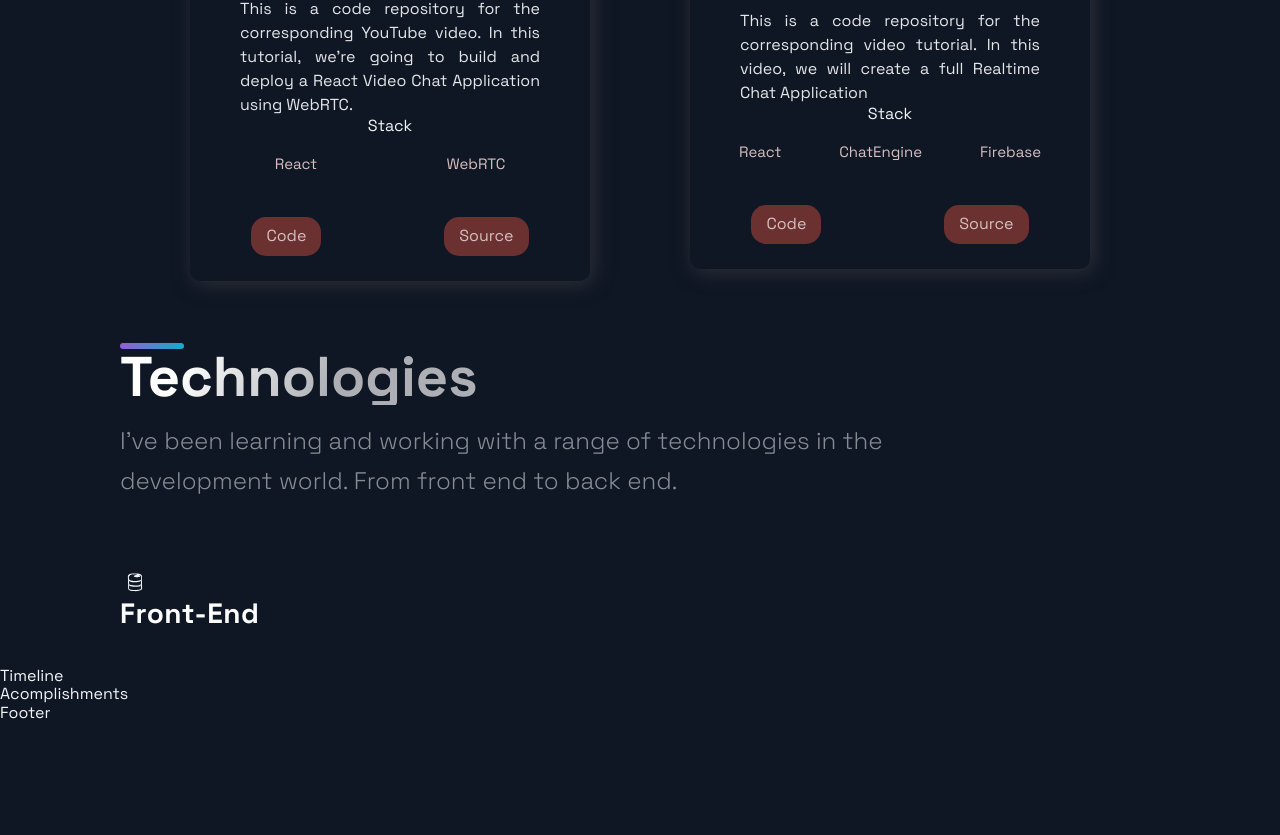
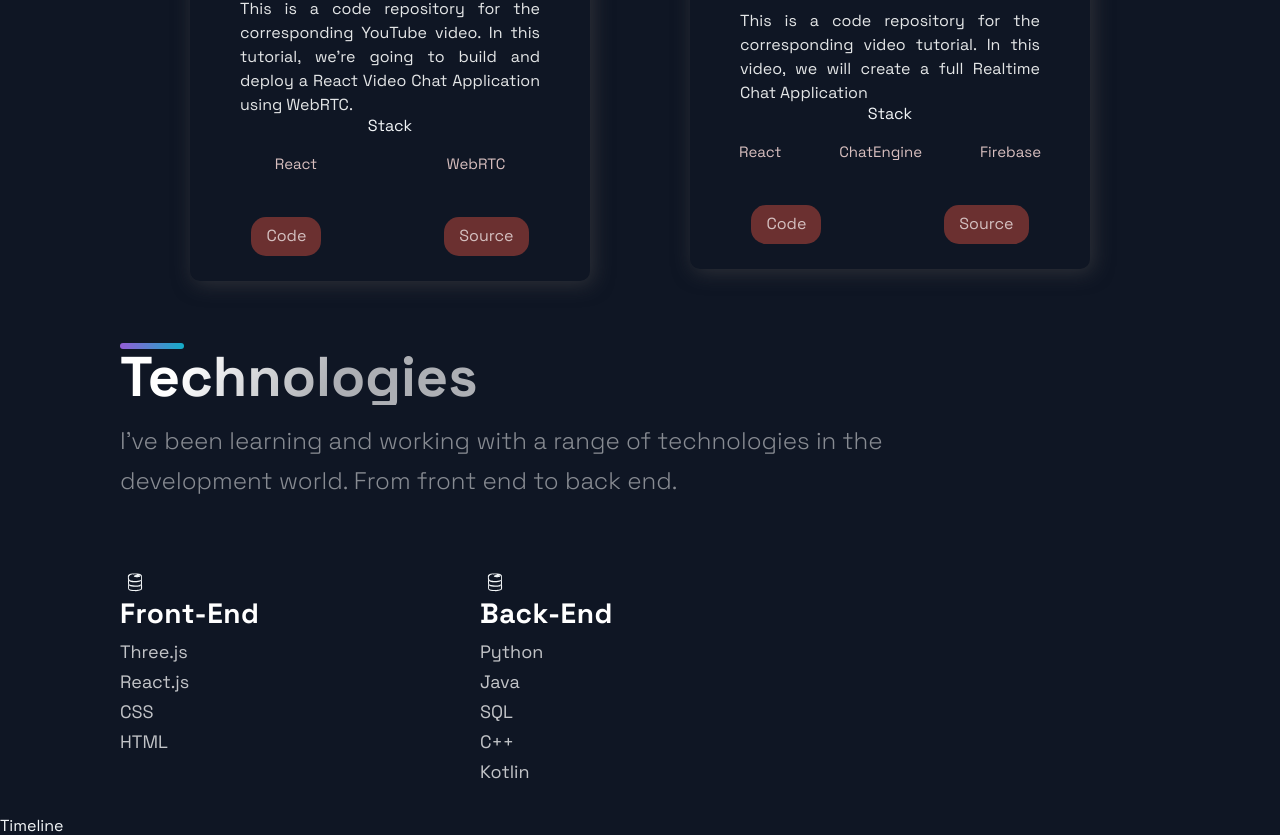
Before and after one commit to Ryoons/PortfolioProject, a Next.js app: page / in a window 1280 px wide. Shown: the part 1933-2768 px from the top of the page. Before the commit the page ends 2656 px from the top, so only its background shows below. Built offline with nearby package versions, Linux system fonts and the light colour scheme.

Commit message:
More technology updates

```diff
--- a/src/components/Hero/Hero.js
+++ b/src/components/Hero/Hero.js
@@ -9,8 +9,8 @@ const Hero = () => (
     <LeftSection>
       <SectionTitle main center>
         Ryan Nguyen <br/>
-        Front End <br/>
-        Web Developer
+        Full Stack <br/>
+        Developer
       </SectionTitle>
       <SectionText>
         My goal is to create innovative webpages that live rent free in your head.
--- a/src/components/Technologies/Technologies.js
+++ b/src/components/Technologies/Technologies.js
@@ -16,7 +16,25 @@ const Technologies = () =>  (
         <DiFirebase size ="3rem"/>
         <ListContainer>
           <ListTitle>Front-End</ListTitle>
-          <ListParagraph></ListParagraph>
+          <ListParagraph>
+            Three.js <br/>
+            React.js <br/>
+            CSS <br/>
+            HTML <br/>
+          </ListParagraph>
+        </ListContainer>
+      </ListItem>
+      <ListItem>
+        <DiFirebase size ="3rem"/>
+        <ListContainer>
+          <ListTitle>Back-End</ListTitle>
+          <ListParagraph>
+            Python <br/>
+            Java <br/>
+            SQL <br/>
+            C++ <br/>
+            Kotlin
+          </ListParagraph>
         </ListContainer>
       </ListItem>
     </List>
```
